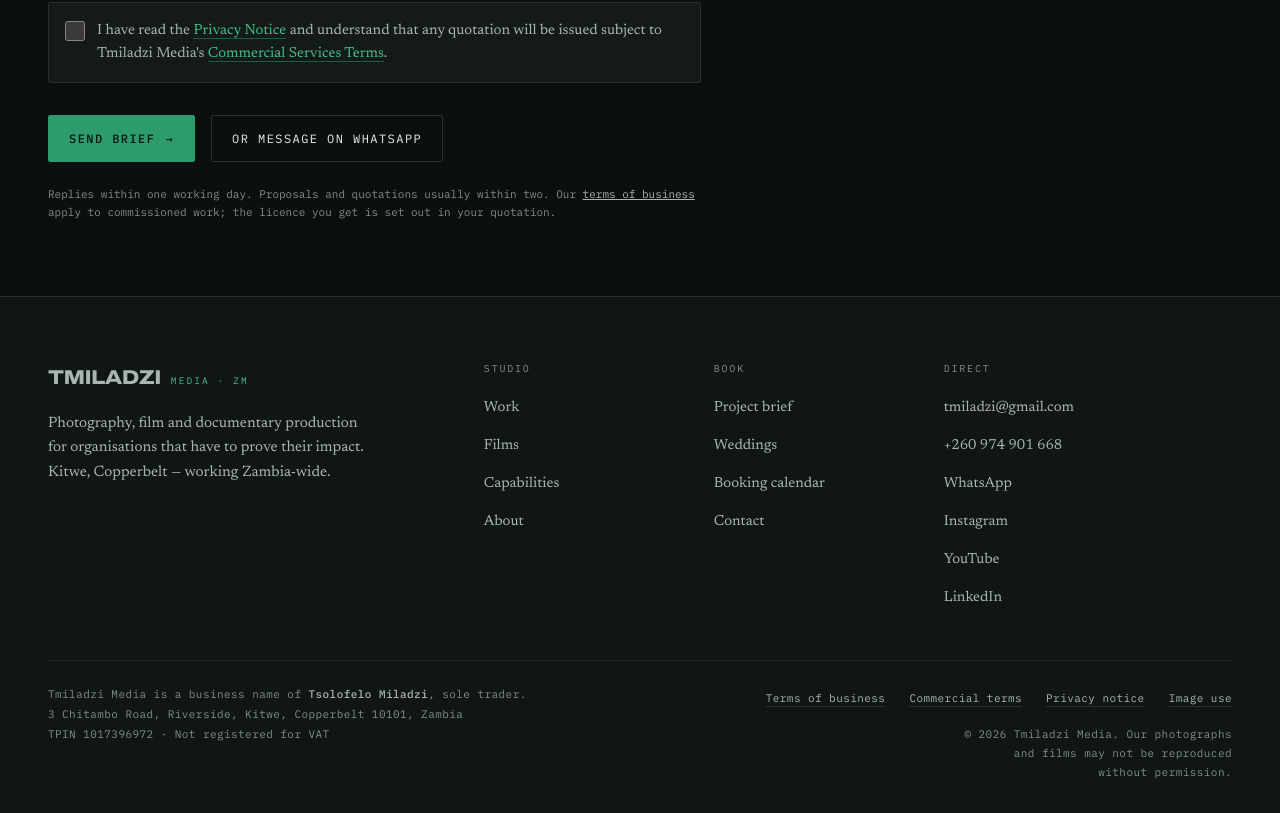
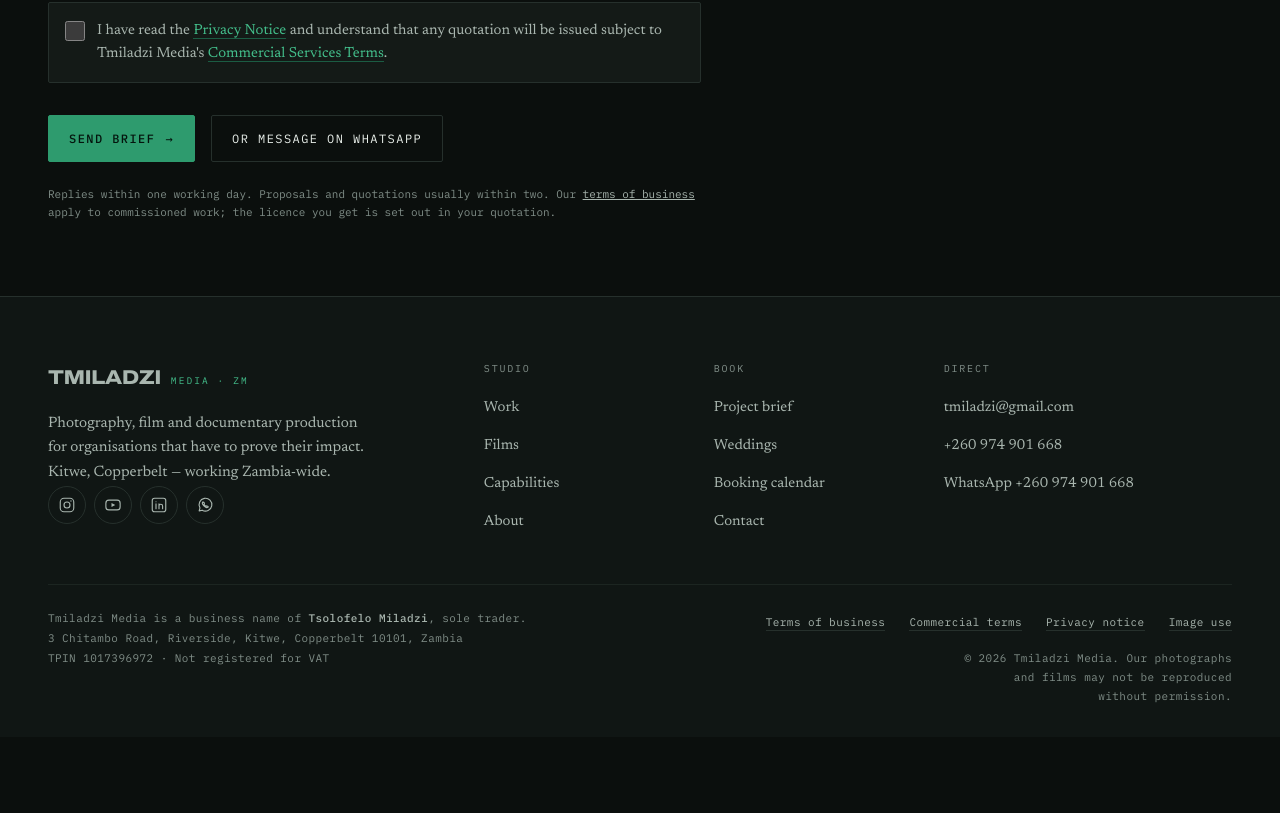
Before and after one commit to tmiladzi00-a11y/tmiladzi-landing, a Nuxt app: page /brief in a window 1280 px wide. Shown: the part 1477-2290 px from the top of the page. After the commit the page ends 2214 px from the top, so only its background shows below. Built offline with nearby package versions, Linux system fonts and the light colour scheme.

Commit message:
feat: add SocialLinks component for social media integration in footer

```diff
--- a/app/components/App/Footer.vue
+++ b/app/components/App/Footer.vue
@@ -34,6 +34,7 @@
             Photography, film and documentary production for organisations that have to
             prove their impact. Kitwe, Copperbelt — working Zambia-wide.
           </p>
+          <SocialLinks class="foot__social" />
         </div>
         <nav class="foot__col" aria-labelledby="f-studio">
           <h2 id="f-studio" class="foot__h">Studio</h2>
@@ -48,10 +49,7 @@
           <ul class="foot__direct">
             <li><a :href="`mailto:${SITE.email}`">{{ SITE.email }}</a></li>
             <li><a :href="SITE.phoneHref">{{ SITE.phone }}</a></li>
-            <li><a :href="SITE.whatsapp" target="_blank" rel="noopener">WhatsApp</a></li>
-            <li><a :href="SITE.instagram" target="_blank" rel="noopener">Instagram</a></li>
-            <li><a :href="SITE.youtube" target="_blank" rel="noopener">YouTube</a></li>
-            <li><a :href="SITE.linkedin" target="_blank" rel="noopener">LinkedIn</a></li>
+            <li><a :href="SITE.whatsapp" target="_blank" rel="noopener">WhatsApp {{ SITE.phone }}</a></li>
           </ul>
         </div>
       </div>
@@ -97,15 +95,15 @@
   text-transform: uppercase; color: var(--tm-sys-color-primary-hover);
 }
 .foot__blurb { font-size: 15px; margin: var(--tm-sys-space-4) 0 0; max-width: 38ch; }
+.foot__social { margin-top: var(--tm-sys-space-5); }
 .foot__h {
   font-family: var(--tm-sys-type-data-family); font-size: var(--tm-sys-type-data-size-xs); letter-spacing: .18em;
   text-transform: uppercase; color: var(--tm-sys-color-on-surface-faint); margin: 0 0 var(--tm-sys-space-4); font-weight: 400;
 }
 .foot__col ul { list-style: none; padding: 0; margin: 0; display: grid; gap: 10px; }
-/* on phones the six direct lines span the row and sit two-up, three rows deep */
+/* on phones the direct lines span the row; social channels live as icons under the brand */
 .foot__col--direct { grid-column: 1 / -1; }
-.foot__direct { grid-template-columns: repeat(2, 1fr); column-gap: var(--tm-sys-space-5); }
-@media (min-width: 820px) { .foot__col--direct { grid-column: auto; } .foot__direct { grid-template-columns: 1fr; } }
+@media (min-width: 820px) { .foot__col--direct { grid-column: auto; } }
 .foot a { text-decoration: none; color: var(--tm-sys-color-on-surface-variant); font-size: 14.5px;
   transition: color var(--tm-sys-motion-duration-short-2) var(--tm-sys-motion-easing-standard); }
 .foot a:hover { color: var(--tm-sys-color-primary-hover); }
--- a/app/components/Booking/StepIndicator.vue
+++ b/app/components/Booking/StepIndicator.vue
@@ -12,8 +12,18 @@
 
 <style scoped>
 .steps { display: flex; gap: var(--tm-sys-space-2); flex-wrap: wrap; margin: 0 0 var(--tm-sys-space-7); padding: 0 0 var(--tm-sys-space-4); list-style: none; border-bottom: 1px solid var(--tm-sys-color-outline-variant); }
+/* From tablet up the steps share the row equally, with a hairline track
+   running between them so the row reads as progress, not a left-bunched list. */
+@media (min-width: 700px) {
+  .steps { display: grid; grid-auto-flow: column; grid-auto-columns: minmax(0, 1fr); gap: var(--tm-sys-space-4); }
+  .step { margin-right: 0; }
+}
+@media (min-width: 900px) {
+  .step:not(:last-child)::after { content: ""; flex: 1; height: 1px; margin-left: var(--tm-sys-space-3); background: var(--tm-sys-color-outline-variant); }
+  .step.done:not(:last-child)::after { background: var(--tm-sys-color-primary-container); }
+}
 .step {
-  display: flex; align-items: center; gap: 9px; padding: 6px 0; margin-right: var(--tm-sys-space-5);
+  display: flex; align-items: center; gap: 9px; padding: 6px 0; margin-right: var(--tm-sys-space-5); min-width: 0; white-space: nowrap;
   font-family: var(--tm-sys-type-data-family); font-size: var(--tm-sys-type-data-size-sm); letter-spacing: .11em; text-transform: uppercase;
   color: var(--tm-sys-color-on-surface-faint);
   transition: color var(--tm-sys-motion-duration-short-2) var(--tm-sys-motion-easing-standard);
--- a/app/components/ContactRow.vue
+++ b/app/components/ContactRow.vue
@@ -12,7 +12,9 @@
 
 <style scoped>
 .contactrow {
-  display: grid; grid-template-columns: auto 1fr; gap: var(--tm-sys-space-4); align-items: baseline;
+  /* Fixed label column so values line up down the list; auto would size
+     each row to its own label and leave the values ragged. */
+  display: grid; grid-template-columns: 6.25rem minmax(0, 1fr); gap: var(--tm-sys-space-4); align-items: baseline;
   padding: var(--tm-sys-space-4) 0; border-bottom: 1px solid var(--tm-sys-color-outline-variant);
 }
 .contactrow--last { border-bottom: 0; }
--- /dev/null
+++ b/app/components/SocialLinks.vue
@@ -0,0 +1,55 @@
+<script setup lang="ts">
+import { SITE } from '~/content/site'
+/* The studio's public channels as a row of round hairline buttons. Icons
+   are hand-drawn strokes so they sit with the site's other line marks; the
+   accessible name is the network, the title carries the handle. */
+withDefaults(defineProps<{ size?: 'md' | 'lg' }>(), { size: 'md' })
+
+const links = [
+  { id: 'instagram', label: 'Instagram', title: '@tmiladzi on Instagram', href: SITE.instagram },
+  { id: 'youtube', label: 'YouTube', title: '@tmiladzi on YouTube', href: SITE.youtube },
+  { id: 'linkedin', label: 'LinkedIn', title: `${SITE.founder} on LinkedIn`, href: SITE.linkedin },
+  { id: 'whatsapp', label: 'WhatsApp', title: `WhatsApp ${SITE.phone}`, href: SITE.whatsapp },
+]
+</script>
+
+<template>
+  <ul class="social" :class="`social--${size}`" aria-label="Tmiladzi Media on social media">
+    <li v-for="l in links" :key="l.id">
+      <a :href="l.href" target="_blank" rel="noopener" :title="l.title" class="social__btn">
+        <svg v-if="l.id === 'instagram'" viewBox="0 0 24 24" aria-hidden="true">
+          <rect x="3" y="3" width="18" height="18" rx="5" /><circle cx="12" cy="12" r="4" /><circle cx="17.3" cy="6.7" r=".9" fill="currentColor" stroke="none" />
+        </svg>
+        <svg v-else-if="l.id === 'youtube'" viewBox="0 0 24 24" aria-hidden="true">
+          <rect x="2.5" y="5.5" width="19" height="13" rx="4" /><path d="M10 9.2v5.6L15 12z" fill="currentColor" stroke="none" />
+        </svg>
+        <svg v-else-if="l.id === 'linkedin'" viewBox="0 0 24 24" aria-hidden="true">
+          <rect x="3" y="3" width="18" height="18" rx="3" /><path d="M8 10.5V17M8 7.6v.1M12 17v-3.6a2.4 2.4 0 0 1 4.8 0V17M12 10.5V17" />
+        </svg>
+        <svg v-else viewBox="0 0 24 24" aria-hidden="true">
+          <path d="M4.2 19.8l1.1-3.9A8.5 8.5 0 1 1 8.3 18.9z" /><path d="M9.3 8.6c.3-.6.9-.7 1.2-.2l.7 1.3c.2.3.1.6-.1.8l-.5.6c.6 1.2 1.5 2.1 2.7 2.7l.6-.5c.2-.2.6-.3.8-.1l1.3.7c.5.3.4.9-.2 1.2-.9.6-2 .6-3.3-.3a9.6 9.6 0 0 1-3.5-3.5c-.8-1.3-.8-2.4-.2-3.3z" />
+        </svg>
+        <span class="sr-only">{{ l.label }}</span>
+      </a>
+    </li>
+  </ul>
+</template>
+
+<style scoped>
+.social { list-style: none; padding: 0; margin: 0; display: flex; flex-wrap: wrap; gap: var(--tm-sys-space-2); }
+.social__btn {
+  --_s: 38px;
+  width: var(--_s); height: var(--_s); border-radius: 50%; border: 1px solid var(--tm-sys-color-outline);
+  display: grid; place-items: center; color: var(--tm-sys-color-on-surface-variant); text-decoration: none;
+  transition: color var(--tm-sys-motion-duration-short-2) var(--tm-sys-motion-easing-standard),
+              border-color var(--tm-sys-motion-duration-short-2) var(--tm-sys-motion-easing-standard),
+              background var(--tm-sys-motion-duration-short-2) var(--tm-sys-motion-easing-standard);
+}
+.social--lg .social__btn { --_s: 44px; }
+.social__btn svg { width: 18px; height: 18px; fill: none; stroke: currentColor; stroke-width: 1.5; stroke-linecap: round; stroke-linejoin: round; }
+.social--lg .social__btn svg { width: 20px; height: 20px; }
+.social__btn:hover, .social__btn:focus-visible {
+  color: var(--tm-sys-color-primary-hover); border-color: var(--tm-sys-color-primary-container);
+  background: color-mix(in srgb, var(--tm-sys-color-primary) 12%, transparent);
+}
+</style>
```
